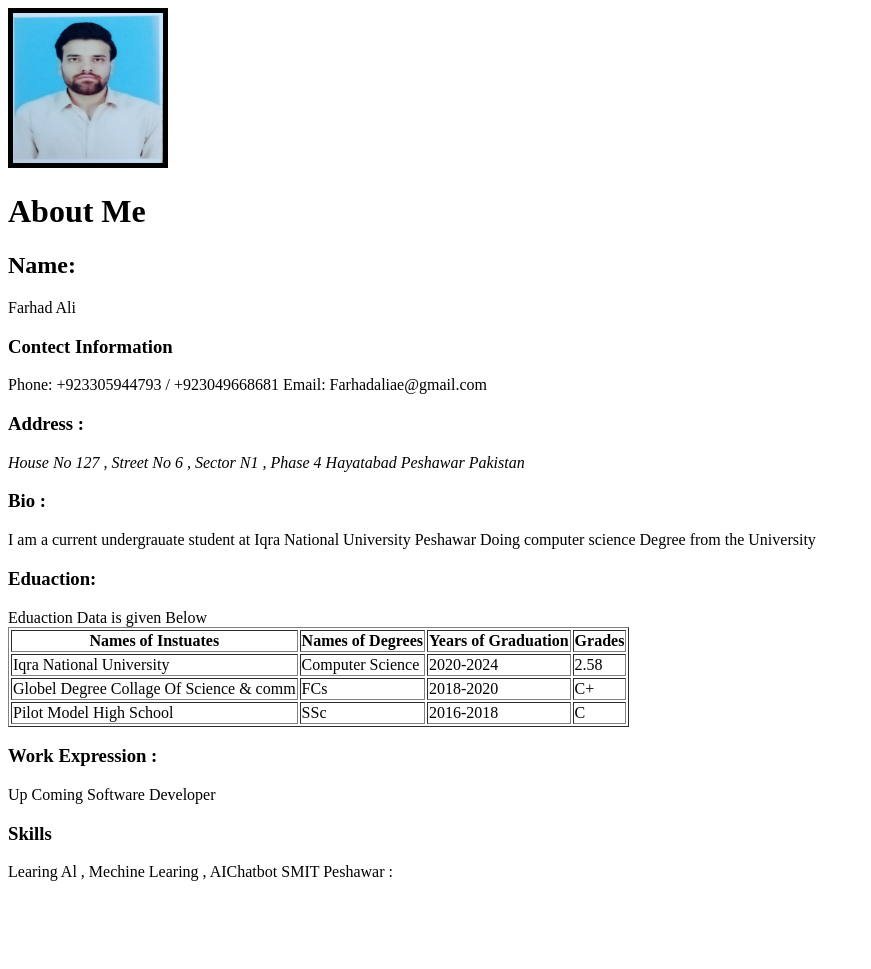
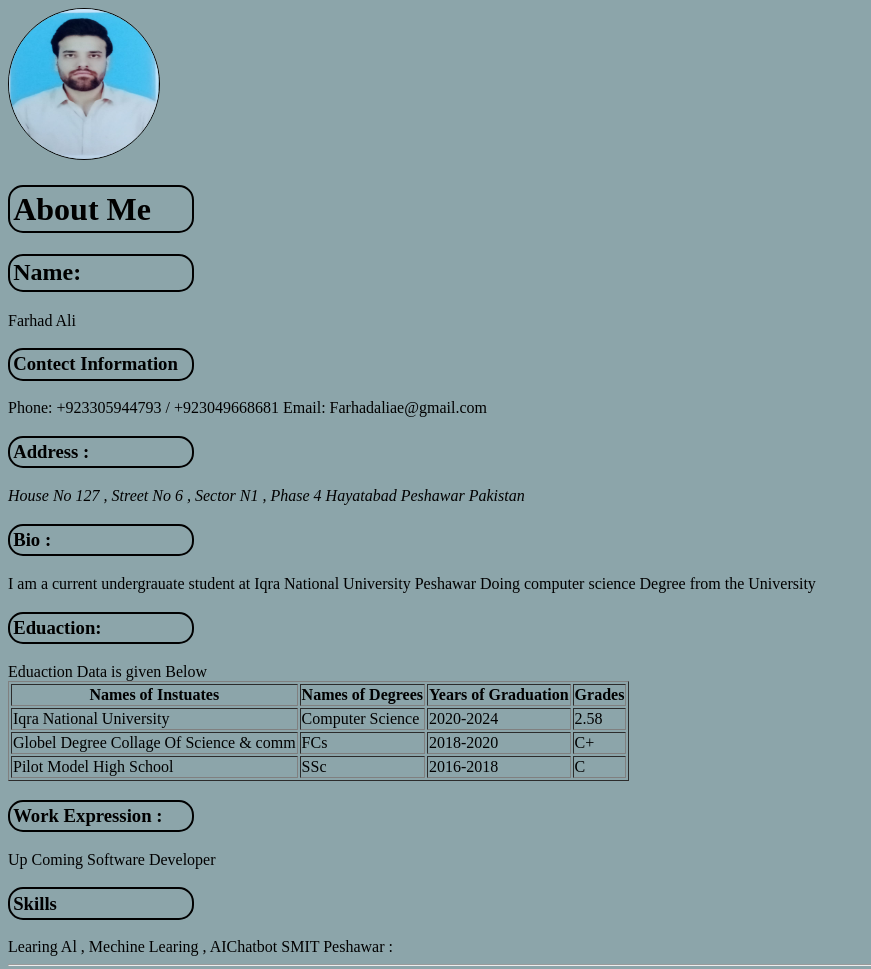
Before and after one commit to FarhadAliHazara/Darya1, a plain HTML site: page index.html in a window 1280 px wide. Shown: the whole page, without its empty margins (0-871 px from the left). Before the commit the page ends 889 px from the top, so only its background shows below. Drawn offline with Linux system fonts and the light colour scheme.

Commit message:
Cv Style

```diff
--- a/index.html
+++ b/index.html
@@ -4,10 +4,14 @@
     <meta charset="UTF-8">
     <meta name="viewport" content="width=device-width, initial-scale=1.0">
     <title>Document</title>
+
+    <link rel="stylesheet" href="./style.css">
+
+
 </head>
 <body>
 
-    <img src="./img/darya.jpeg" alt="MY PROFILE" width="150" height="150" style="border:5px solid black">
+    <img src="./img/darya.jpeg" alt="MY PROFILE" width="150" height="150">
 
     <H1> About Me </H1>
 
@@ -65,5 +69,6 @@ Up Coming Software Developer
 
 Learing Al , Mechine Learing , AIChatbot SMIT Peshawar :
 
+<hr>
 
        <html>
--- /dev/null
+++ b/style.css
@@ -0,0 +1,18 @@
+h1, h2 ,h3 {
+    color: black;
+    border: 2px solid ;
+    padding: .2rem;
+    max-width: 11rem;
+    border-radius: 15px;
+
+}
+
+img{
+    border: 1px solid rgb(5, 4, 4);
+    border-radius: 50%;
+}
+body{
+    background-color:    #8CA5AA;
+    color: black;
+
+}
```
